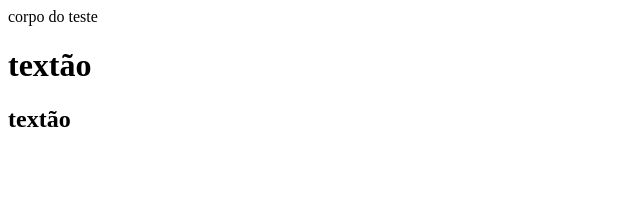
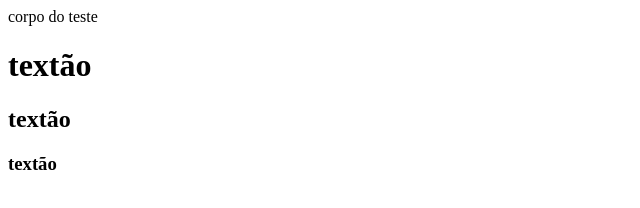
Before and after one commit to Lai025/testes1, a plain HTML site: page index.html in a window 1280 px wide. Shown: the full height of the page, 0-640 px from the left. Drawn offline with Linux system fonts and the light colour scheme.

Commit message:
Update index.html

```diff
--- a/index.html
+++ b/index.html
@@ -6,5 +6,6 @@
 corpo do teste
   <h1>textão</h1>
   <h2>textão</h2>
+  <h3>textão</h3>
 </body>
 </html>
```
